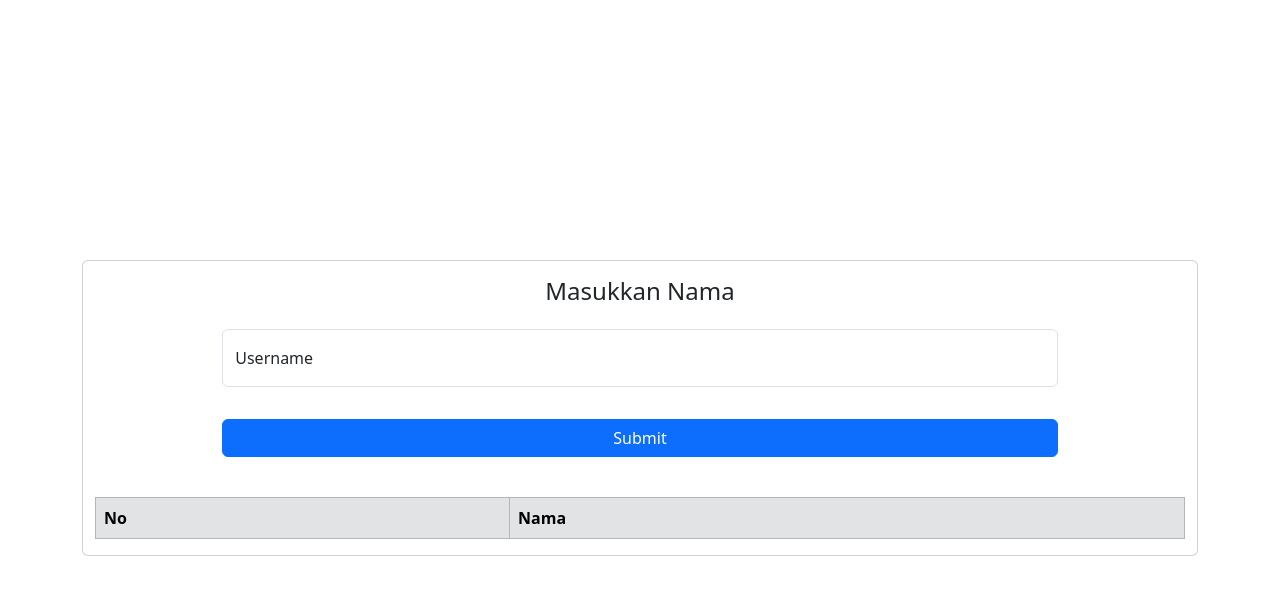
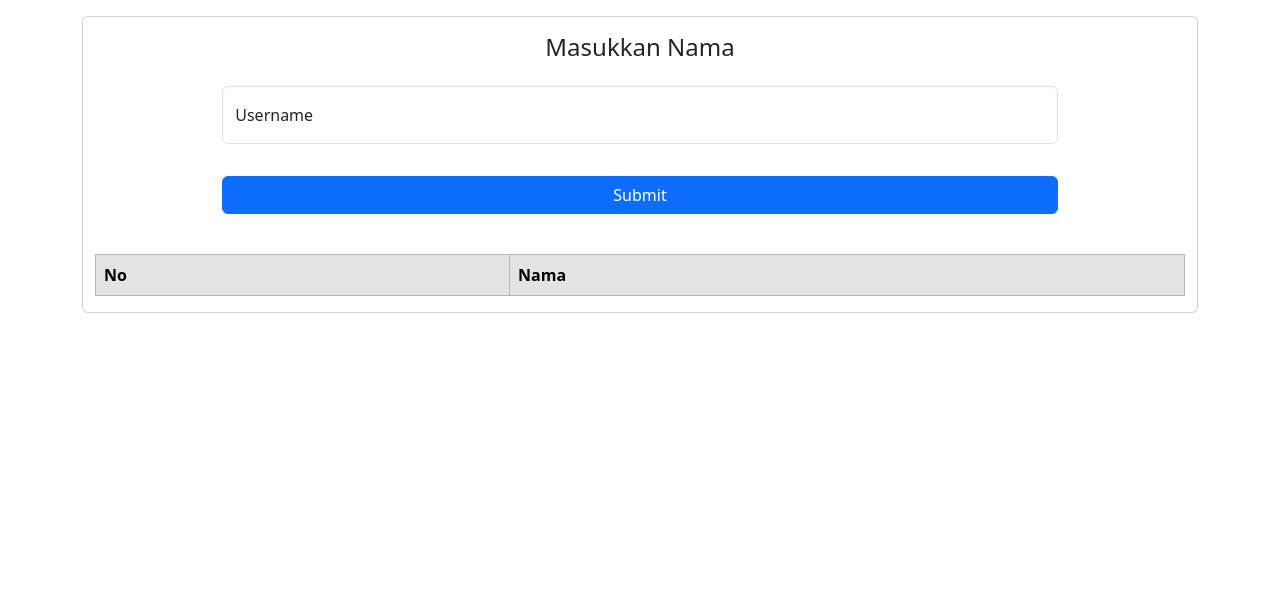
Before and after one commit to tarmidzibariq/cspHtml, a plain HTML site: page index.html in a window 1280 px wide. Drawn offline with nearby package versions, Linux system fonts and the light colour scheme.

Commit message:
meta data

```diff
--- a/index.html
+++ b/index.html
@@ -11,11 +11,27 @@
   <!-- title -->
   <title>Card Profile</title>
 
+  <!-- <meta http-equiv="Content-Security-Policy" content="default-src 'self' https://cdn.jsdelivr.net; img-src https://*; script-src 'self' 'unsafe-inline'; child-src 'none';"> -->
+  <!-- <meta http-equiv="Content-Security-Policy" content="default-src 'self'; img-src https://*; child-src 'none';" /> -->
+
   <!-- csp -->
-  <meta http-equiv="Content-Security-Policy" content="default-src 'self'; img-src https://*; child-src 'none';" />
+<meta http-equiv="Content-Security-Policy" content="default-src 'self'; script-src 'self' 'unsafe-inline' https://cdn.jsdelivr.net; style-src 'self' 'unsafe-inline' https://cdn.jsdelivr.net; img-src https://*; child-src 'none';">
+
+<!-- default-src 'self';: Mengatur sumber default untuk semua jenis konten yang tidak ditentukan secara eksplisit. 'self'
+berarti hanya memperbolehkan konten dari domain yang sama.
+
+script-src 'self' 'unsafe-inline' https://cdn.jsdelivr.net;: Mengatur sumber yang diperbolehkan untuk skrip.
+Memperbolehkan skrip dari domain yang sama ('self'), skrip inline ('unsafe-inline'), dan dari CDN jsdelivr.net.
+
+style-src 'self' 'unsafe-inline' https://cdn.jsdelivr.net;: Mengatur sumber yang diperbolehkan untuk CSS. Memperbolehkan
+CSS dari domain yang sama ('self'), CSS inline ('unsafe-inline'), dan dari CDN jsdelivr.net.
+
+img-src https://;*: Memperbolehkan gambar dari sumber HTTPS apa pun.
+
+child-src 'none';: Mencegah pemuatan konten dalam frame atau iframe dari sumber mana pun. -->
 
 </head>
-<body class="d-flex justify-content-center align-items-center vh-100 w-md-75">
+<body class="d-flex justify-content-center align-items-center w-md-75">
   <div class="container ">
     <div class="card mt-3">
       <h4 class="text-center mt-3">Masukkan Nama</h4>
```
